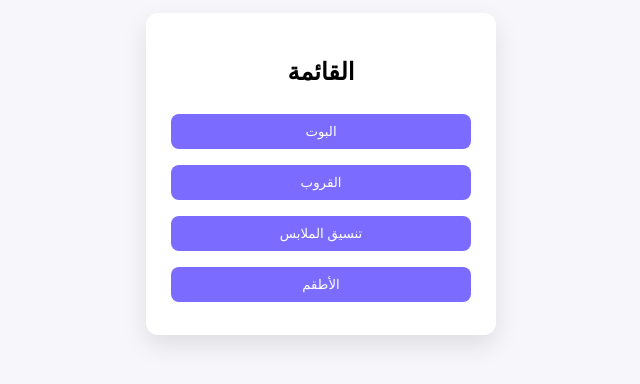
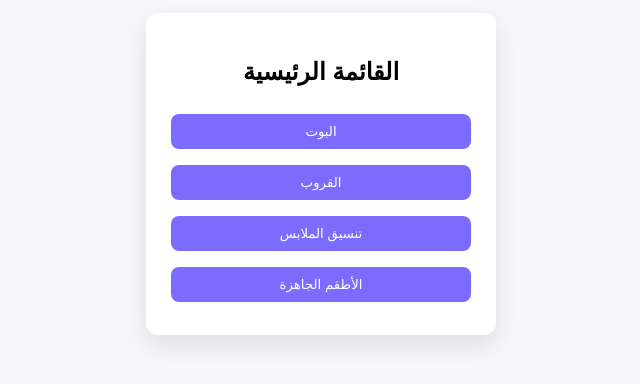
Before and after one commit to mrqueen914-boop/thanks-app, a plain HTML site: page menu.html in a window 1280 px wide. Shown: the part 226-610 px from the top of the page, without its empty margins (319-959 px from the left). Drawn offline with Linux system fonts and the light colour scheme.

Commit message:
Update menu.html

```diff
--- a/menu.html
+++ b/menu.html
@@ -7,11 +7,11 @@
 </head>
 <body class="center">
   <div class="card">
-    <h2>القائمة</h2>
+    <h2>القائمة الرئيسية</h2>
     <button onclick="goPage('chat.html')">البوت</button>
     <button onclick="goPage('group.html')">القروب</button>
     <button onclick="goPage('fashion.html')">تنسيق الملابس</button>
-    <button onclick="goPage('outfit.html')">الأطقم</button>
+    <button onclick="goPage('outfit.html')">الأطقم الجاهزة</button>
   </div>
 
   <script src="script.js"></script>
```
